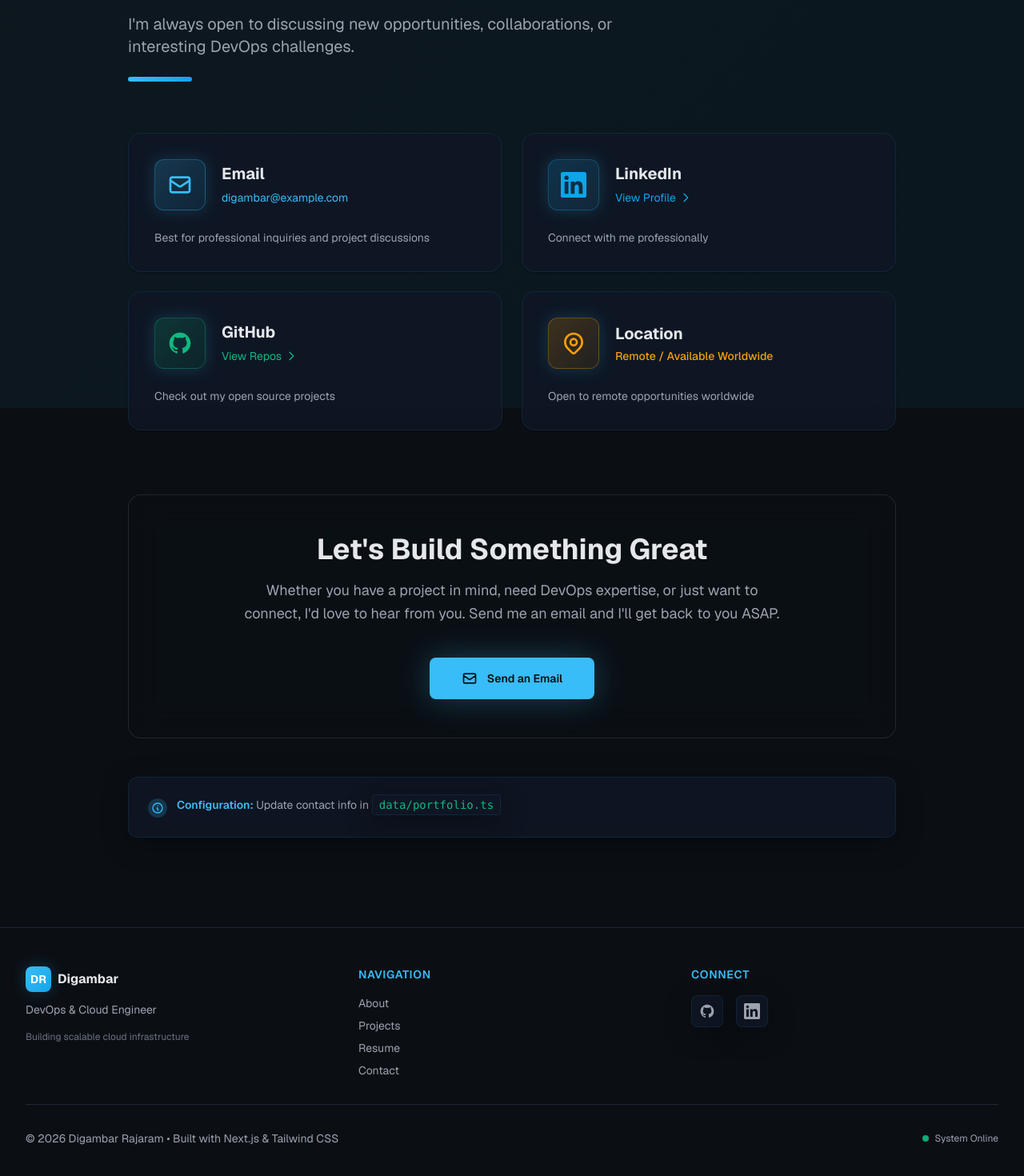
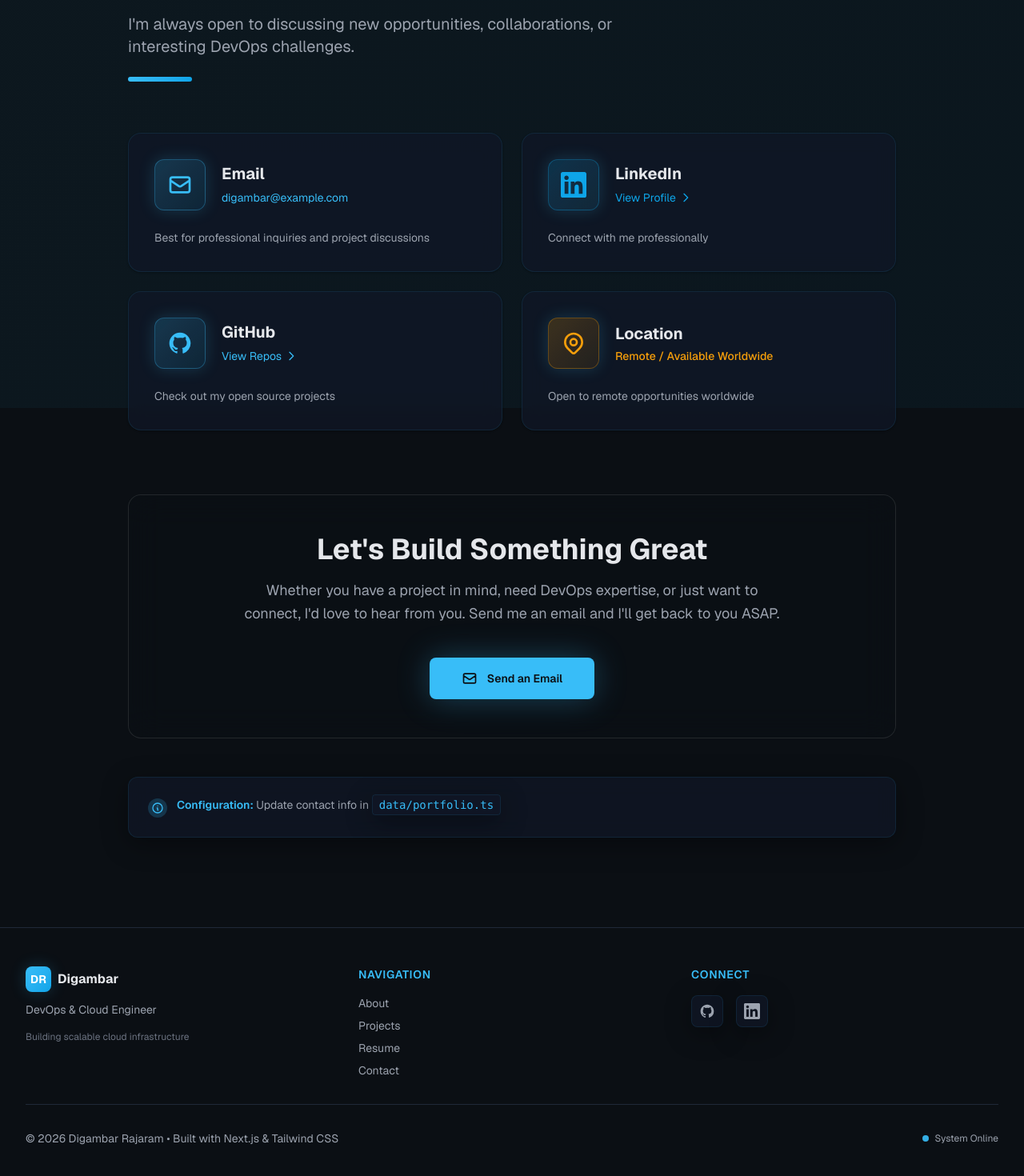
Before and after one commit to digambarrajaram/Digambar-Portfolio, a Next.js app: page /contact in a window 1280 px wide. Shown: the part 290-1760 px from the top of the page at 80% size. Built offline with nearby package versions, Linux system fonts and the light colour scheme.

Commit message:
modified:   app/contact/page.tsx         modified:   app/globals.css         modified:   app/page.tsx         modified:   app/projects/page.tsx         modified:   app/resume/page.tsx         modified:   components/Footer.tsx

```diff
--- a/app/contact/page.tsx
+++ b/app/contact/page.tsx
@@ -97,11 +97,11 @@ export default function Contact() {
           </div>
 
           {/* GitHub */}
-          <div className="group glass-card elevated-card p-8 rounded-2xl border border-[#1F2937] hover:border-[#10B981]/50 transition-all duration-300">
+          <div className="group glass-card elevated-card p-8 rounded-2xl border border-[#1F2937] hover:border-[#38BDF8]/50 transition-all duration-300">
             <div className="flex items-center mb-6">
-              <div className="w-16 h-16 rounded-xl bg-gradient-to-br from-[#10B981]/20 to-[#059669]/10 border border-[#10B981]/30 flex items-center justify-center mr-5 glow-sm">
+              <div className="w-16 h-16 rounded-xl bg-gradient-to-br from-[#38BDF8]/20 to-[#0EA5E9]/10 border border-[#38BDF8]/30 flex items-center justify-center mr-5 glow-sm">
                 <svg
-                  className="w-8 h-8 text-[#10B981]"
+                  className="w-8 h-8 text-[#38BDF8]"
                   fill="currentColor"
                   viewBox="0 0 24 24"
                 >
@@ -120,7 +120,7 @@ export default function Contact() {
                   href={socialLinks.github}
                   target="_blank"
                   rel="noopener noreferrer"
-                  className="text-[#10B981] hover:text-[#38BDF8] transition-colors text-sm inline-flex items-center gap-1"
+                  className="text-[#38BDF8] hover:text-[#0EA5E9] transition-colors text-sm inline-flex items-center gap-1"
                 >
                   View Repos
                   <svg className="w-4 h-4" fill="none" stroke="currentColor" viewBox="0 0 24 24">
@@ -213,7 +213,7 @@ export default function Contact() {
             </div>
             <p className="text-sm text-[#9CA3AF]">
               <span className="text-[#38BDF8] font-semibold">Configuration:</span> Update contact info in{" "}
-              <code className="px-2 py-1 glass-card text-[#10B981] border border-[#38BDF8]/20 rounded">
+              <code className="px-2 py-1 glass-card text-[#38BDF8] border border-[#38BDF8]/20 rounded">
                 data/portfolio.ts
               </code>
             </p>
--- a/app/globals.css
+++ b/app/globals.css
@@ -21,7 +21,7 @@
   --accent-hover: #0EA5E9;      /* Hover accent */
 
   /* Semantic Colors */
-  --success: #10B981;
+  --success: #38BDF8;
   --warning: #F59E0B;
   --error: #EF4444;
 }
--- a/app/page.tsx
+++ b/app/page.tsx
@@ -16,7 +16,7 @@ export default function Home() {
               {/* Status Badge */}
               <div className="mb-6">
                 <div className="inline-flex items-center gap-2 px-4 py-2 glass-card rounded-full">
-                  <span className="w-2 h-2 bg-[#10B981] rounded-full animate-pulse"></span>
+                  <span className="w-2 h-2 bg-[#38BDF8] rounded-full animate-pulse"></span>
                   <span className="text-sm font-medium text-[#E5E7EB]">Available for Work</span>
                 </div>
               </div>
--- a/app/projects/page.tsx
+++ b/app/projects/page.tsx
@@ -59,8 +59,8 @@ export default function Projects() {
                 {/* Solution */}
                 <div>
                   <div className="flex items-center gap-2 mb-3">
-                    <div className="w-2 h-2 bg-[#10B981] rounded-full"></div>
-                    <span className="text-sm font-semibold text-[#10B981] uppercase tracking-wider">
+                    <div className="w-2 h-2 bg-[#38BDF8] rounded-full"></div>
+                    <span className="text-sm font-semibold text-[#38BDF8] uppercase tracking-wider">
                       Solution
                     </span>
                   </div>
--- a/app/resume/page.tsx
+++ b/app/resume/page.tsx
@@ -142,8 +142,8 @@ export default function Resume() {
             </div>
 
             <div className="glass-card elevated-card p-8 rounded-2xl border border-[#1F2937] hover:border-[#38BDF8]/50 text-center transition-all duration-300">
-              <div className="w-16 h-16 mx-auto mb-4 rounded-xl bg-gradient-to-br from-[#10B981]/20 to-[#059669]/10 border border-[#10B981]/30 flex items-center justify-center">
-                <svg className="w-8 h-8 text-[#10B981]" fill="none" stroke="currentColor" viewBox="0 0 24 24">
+              <div className="w-16 h-16 mx-auto mb-4 rounded-xl bg-gradient-to-br from-[#38BDF8]/20 to-[#0EA5E9]/10 border border-[#38BDF8]/30 flex items-center justify-center">
+                <svg className="w-8 h-8 text-[#38BDF8]" fill="none" stroke="currentColor" viewBox="0 0 24 24">
                   <path strokeLinecap="round" strokeLinejoin="round" strokeWidth={2} d="M9 12l2 2 4-4m6 2a9 9 0 11-18 0 9 9 0 0118 0z" />
                 </svg>
               </div>
@@ -182,7 +182,7 @@ export default function Resume() {
             <div>
               <p className="text-sm text-[#9CA3AF]">
                 <span className="text-[#38BDF8] font-semibold">Note:</span> Add your resume PDF file as{" "}
-                <code className="px-2 py-1 glass-card text-[#10B981] border border-[#38BDF8]/20 rounded">
+                <code className="px-2 py-1 glass-card text-[#38BDF8] border border-[#38BDF8]/20 rounded">
                   /public/resume.pdf
                 </code>{" "}
                 to enable downloads.
--- a/components/Footer.tsx
+++ b/components/Footer.tsx
@@ -113,7 +113,7 @@ export default function Footer() {
               © {currentYear} {personalInfo.name} • Built with Next.js & Tailwind CSS
             </div>
             <div className="flex items-center gap-2">
-              <div className="w-2 h-2 bg-[#10B981] rounded-full animate-pulse"></div>
+              <div className="w-2 h-2 bg-[#38BDF8] rounded-full animate-pulse"></div>
               <span className="text-xs text-[#9CA3AF]">
                 System Online
               </span>
```
